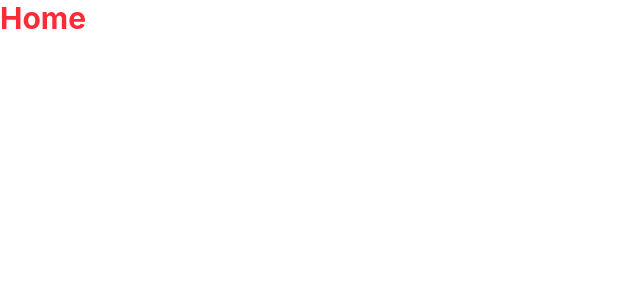
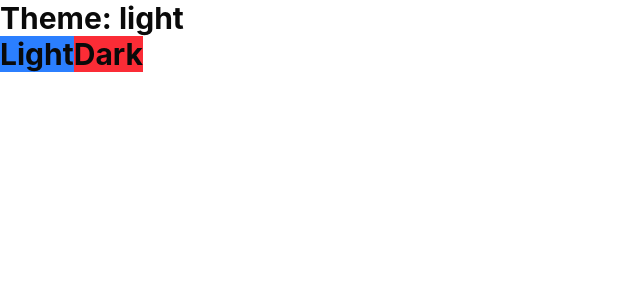
Before and after one commit to programmersEmperor/scalable-react-project, a React (Vite) app: page / in a window 1280 px wide. Shown: the top 300 px of the page, without its empty margins (0-640 px from the left). Built offline with nearby package versions, Linux system fonts and the light colour scheme.

Commit message:
feat: add theme provider

```diff
--- a/eslint.config.js
+++ b/eslint.config.js
@@ -1,10 +1,10 @@
-import js from '@eslint/js';
-import globals from 'globals';
-import reactHooks from 'eslint-plugin-react-hooks';
-import reactRefresh from 'eslint-plugin-react-refresh';
-import tseslint from 'typescript-eslint';
-import { defineConfig, globalIgnores } from 'eslint/config';
-import eslintConfigPrettier from 'eslint-config-prettier/flat';
+import js from '@eslint/js'
+import globals from 'globals'
+import reactHooks from 'eslint-plugin-react-hooks'
+import reactRefresh from 'eslint-plugin-react-refresh'
+import tseslint from 'typescript-eslint'
+import { defineConfig, globalIgnores } from 'eslint/config'
+import eslintConfigPrettier from 'eslint-config-prettier/flat'
 
 export default defineConfig([
   globalIgnores(['dist']),
@@ -22,6 +22,7 @@ export default defineConfig([
     },
     rules: {
       '@typescript-eslint/no-unused-vars': 'warn',
+      'react-refresh/only-export-components': 'warn',
     },
   },
-]);
+])
--- a/src/app/Home.tsx
+++ b/src/app/Home.tsx
@@ -1,5 +1,24 @@
+import { Themes, useTheme } from './providers/theme-provider'
+
 function Home() {
-  return <h1 className="text-3xl font-bold text-red-500">Home</h1>
+  const [theme, setTheme] = useTheme()
+  return (
+    <div className="bg-background h-screen w-screen text-3xl font-bold text-foreground">
+      <h1>Theme: {theme}</h1>
+      <button
+        className="bg-blue-500 text-foreground"
+        onClick={() => setTheme(Themes.Light)}
+      >
+        Light
+      </button>
+      <button
+        className="bg-red-500 text-foreground"
+        onClick={() => setTheme(Themes.Dark)}
+      >
+        Dark
+      </button>
+    </div>
+  )
 }
 
 export default Home
--- a/src/app/providers.tsx
+++ b/src/app/providers.tsx
@@ -1,11 +1,14 @@
 import { QueryClient, QueryClientProvider } from '@tanstack/react-query'
 import type { PropsWithChildren } from 'react'
+import { ThemeProvider } from './providers/theme-provider'
 
 const queryClient = new QueryClient()
 
 function Providers({ children }: PropsWithChildren) {
   return (
-    <QueryClientProvider client={queryClient}>{children}</QueryClientProvider>
+    <QueryClientProvider client={queryClient}>
+      <ThemeProvider>{children}</ThemeProvider>
+    </QueryClientProvider>
   )
 }
 
--- /dev/null
+++ b/src/app/providers/theme-provider.tsx
@@ -0,0 +1,70 @@
+import type { PropsWithChildren } from 'react'
+import {
+  createContext,
+  useContext,
+  useEffect,
+  useState,
+  useSyncExternalStore,
+} from 'react'
+
+export enum Themes {
+  Light = 'light',
+  Dark = 'dark',
+}
+
+const ThemeContext = createContext<{
+  theme: Themes
+  setTheme: (theme: Themes) => void
+}>({
+  theme: Themes.Light,
+  setTheme: () => {},
+})
+
+const useSystemTheme = () => {
+  const mediaQuery = window.matchMedia('(prefers-color-scheme: dark)')
+  const getCurrentValue = () =>
+    mediaQuery.matches ? Themes.Dark : Themes.Light
+  const subscriber = (callback: () => void) => {
+    mediaQuery.addEventListener('change', callback)
+    return () => mediaQuery.removeEventListener('change', callback)
+  }
+
+  return useSyncExternalStore(subscriber, getCurrentValue)
+}
+
+const useStorageTheme = () => {
+  const KEY = 'theme'
+  const getStoredTheme = () => localStorage.getItem(KEY) as Themes | null
+  const setStoredTheme = (theme: Themes) => {
+    localStorage.setItem(KEY, theme)
+  }
+
+  return [getStoredTheme, setStoredTheme] as const
+}
+
+export const ThemeProvider = ({ children }: PropsWithChildren) => {
+  const [getStoredTheme, setStoredTheme] = useStorageTheme()
+  const systemTheme = useSystemTheme()
+  const [theme, setTheme] = useState<Themes>(getStoredTheme() ?? systemTheme)
+
+  useEffect(() => {
+    document.documentElement.classList.remove(Themes.Light, Themes.Dark)
+    document.documentElement.classList.add(theme)
+  }, [theme])
+
+  const changeTheme = (theme: Themes) => {
+    setStoredTheme(theme)
+    setTheme(theme)
+  }
+
+  return (
+    <ThemeContext.Provider value={{ theme, setTheme: changeTheme }}>
+      {children}
+    </ThemeContext.Provider>
+  )
+}
+
+export const useTheme = () => {
+  const { theme, setTheme } = useContext(ThemeContext)
+  return [theme, setTheme] as const
+}
--- a/src/index.css
+++ b/src/index.css
@@ -1 +1,16 @@
 @import 'tailwindcss';
+
+:root {
+  --background: #ffffff;
+  --foreground: #0a0a0a;
+}
+
+.dark {
+  --background: #09090b;
+  --foreground: #fafafa;
+}
+
+@theme {
+  --color-background: var(--background);
+  --color-foreground: var(--foreground);
+}
--- a/src/main.tsx
+++ b/src/main.tsx
@@ -1,7 +1,7 @@
 import { StrictMode } from 'react'
 import { createRoot } from 'react-dom/client'
 import './index.css'
-import App from './app/Home.tsx'
+import App from './app'
 
 createRoot(document.getElementById('root')!).render(
   <StrictMode>
--- a/tsconfig.app.json
+++ b/tsconfig.app.json
@@ -18,7 +18,6 @@
     /* Linting */
     "noUnusedLocals": true,
     "noUnusedParameters": true,
-		"erasableSyntaxOnly": true,
     "noFallthroughCasesInSwitch": true
   },
   "include": ["src"]
```
Lines whose indentation alone changed are shown as unchanged.
